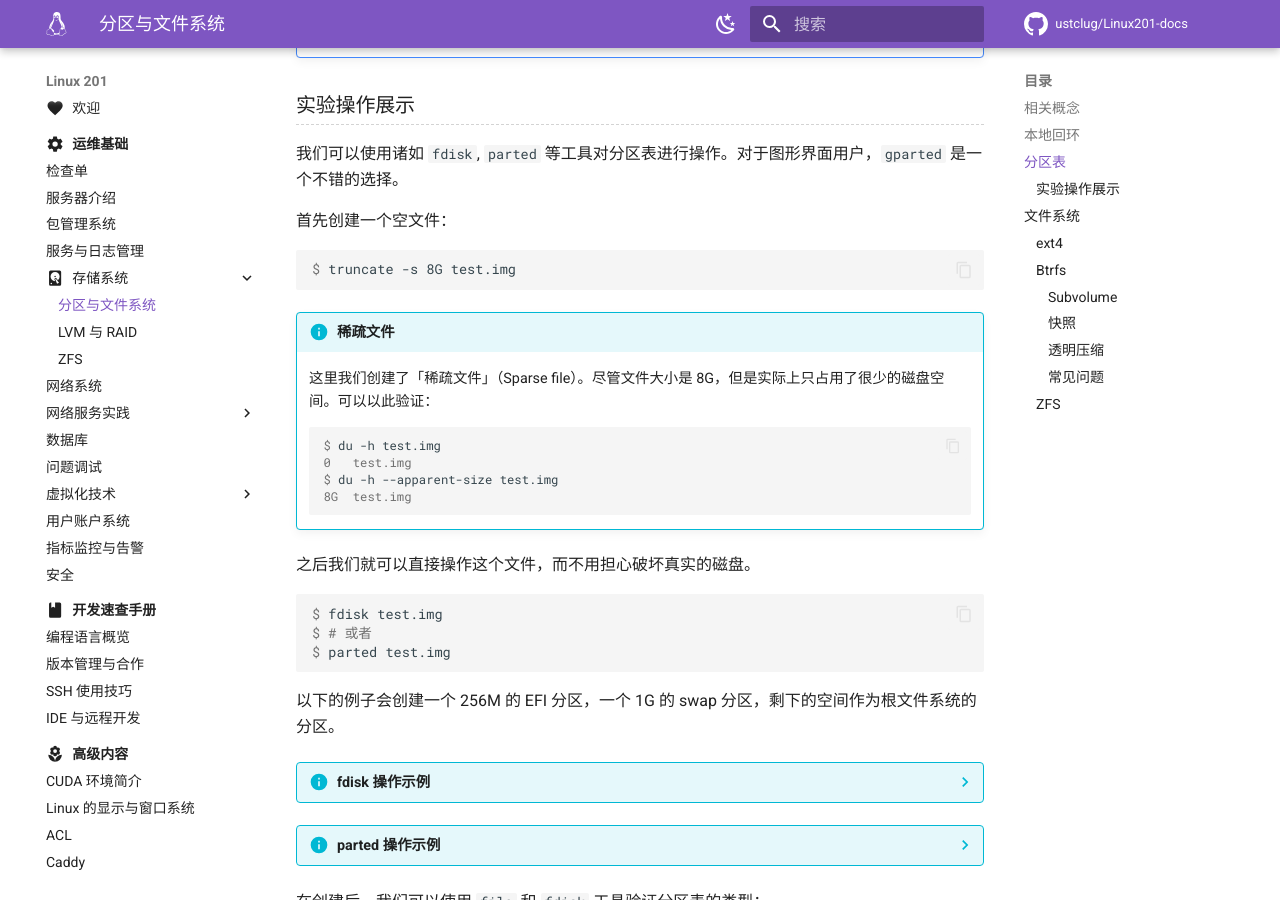
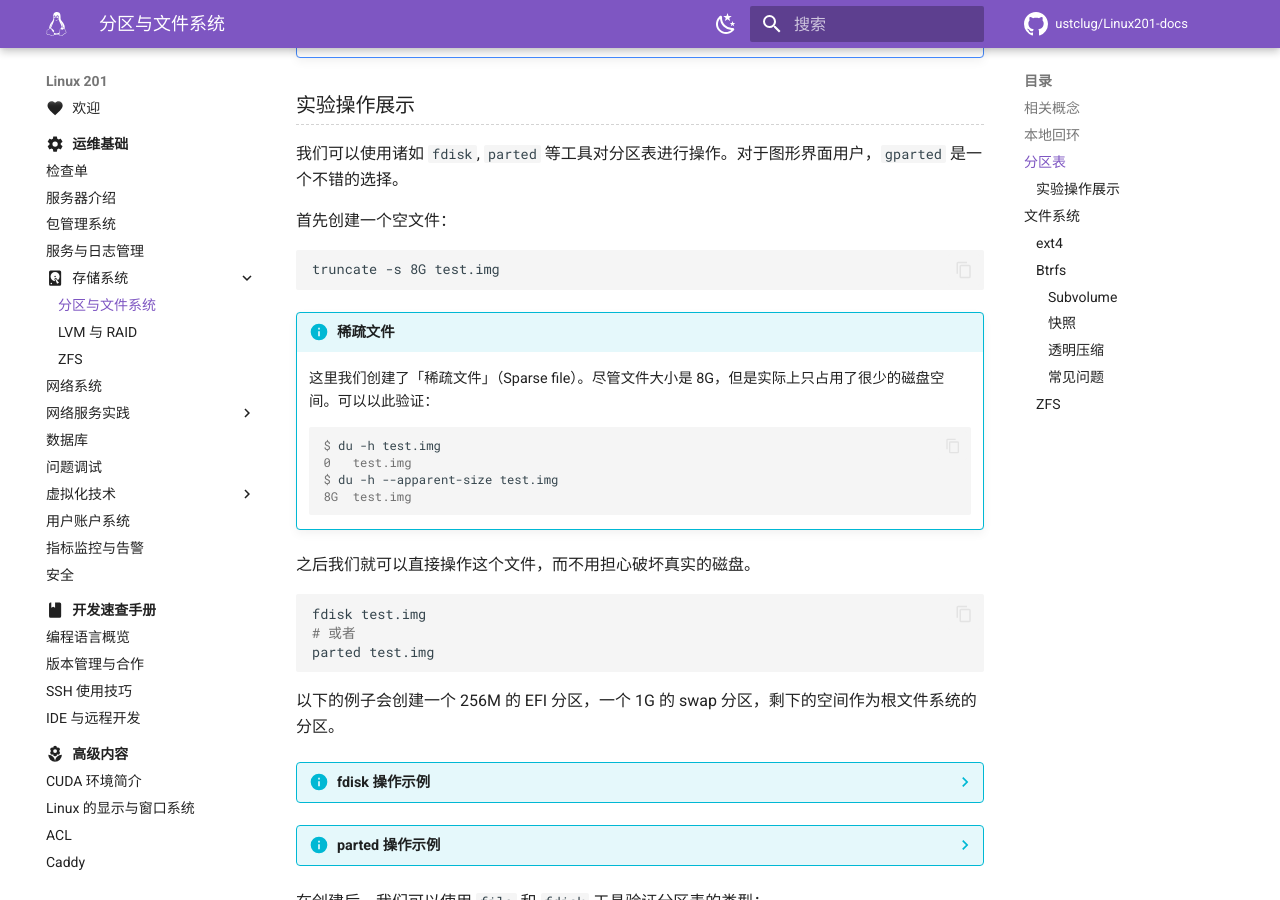
Before and after one commit to ustclug/Linux201-docs, an MkDocs documentation site: the page built from docs/ops/storage/filesystem.md, in a window 1280 px wide and 900 px high, scrolled down 4030 px. Built offline with MkDocs 1.6.1 and Material for MkDocs 9.7.7, drawn with Linux system fonts in a browser that asks for light colours; comment, search, counter and statistics services are not loaded.

Commit message:
Fix formatting from GitHub Actions run 73 (#9)
* Auto fix formatting from GitHub Actions run 73

Co-authored-by: iBug <7273074+iBug@users.noreply.github.com>

````diff
--- a/docs/ops/storage/filesystem.md
+++ b/docs/ops/storage/filesystem.md
@@ -10,7 +10,7 @@
 
     可以使用 `lsblk` 命令查看系统中的块设备。一个桌面系统的例子如下：
 
-    ```console
+    ```text
     NAME        MAJ:MIN RM  SIZE RO TYPE MOUNTPOINTS
     nvme0n1     259:0    0  1.9T  0 disk
     ├─nvme0n1p1 259:1    0  260M  0 part
@@ -192,8 +192,8 @@ MBR 信息存储在磁盘的第一个扇区[^sector]（512 字节[^sector-size]
 
 首先创建一个空文件：
 
-```console
-$ truncate -s 8G test.img
+```shell
+truncate -s 8G test.img
 ```
 
 !!! info "稀疏文件"
@@ -209,10 +209,10 @@ $ truncate -s 8G test.img
 
 之后我们就可以直接操作这个文件，而不用担心破坏真实的磁盘。
 
-```console
-$ fdisk test.img
-$ # 或者
-$ parted test.img
+```shell
+fdisk test.img
+# 或者
+parted test.img
 ```
 
 以下的例子会创建一个 256M 的 EFI 分区，一个 1G 的 swap 分区，剩下的空间作为根文件系统的分区。
@@ -405,8 +405,8 @@ ext4 最常见的问题之一是 inode 的数量限制。
 除此之外，ext4 默认的 5% 保留空间也是常会遇到的问题。这一部分保留空间仅允许 root 用户使用，以在磁盘空间不足时仍保证 root 权限的进程能够正常运行。
 但是对于现代的大容量磁盘来说，这一部分空间可能会浪费很多。可以使用 `tune2fs` 命令调整这一参数：
 
-```console
-$ sudo tune2fs -m 1 /dev/sda1  # 将保留空间调整为 1%
+```shell
+sudo tune2fs -m 1 /dev/sda1  # 将保留空间调整为 1%
 ```
 
 ### Btrfs
````
Also changed, not shown: docs/advanced/cuda.md (+4 -4 lines), docs/ops/virtualization/qemu-kvm.md (+2 -2 lines).
